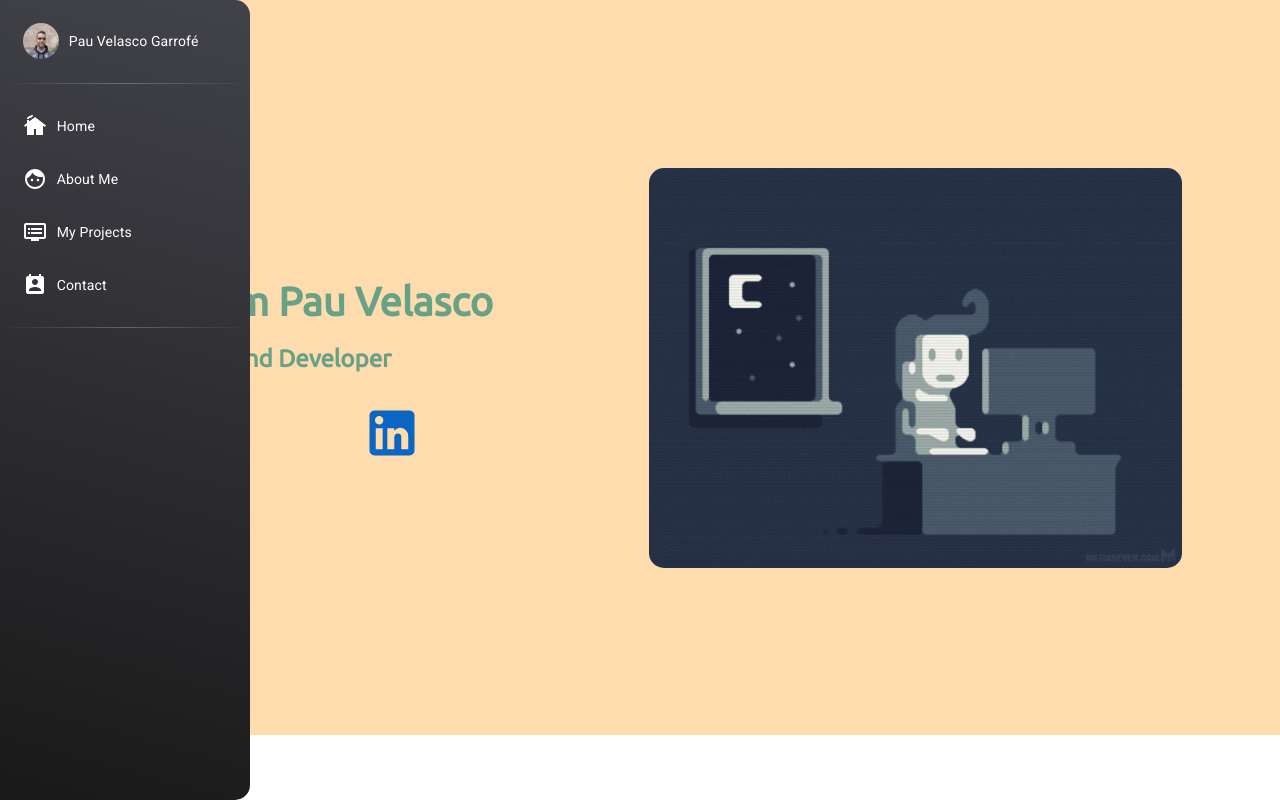
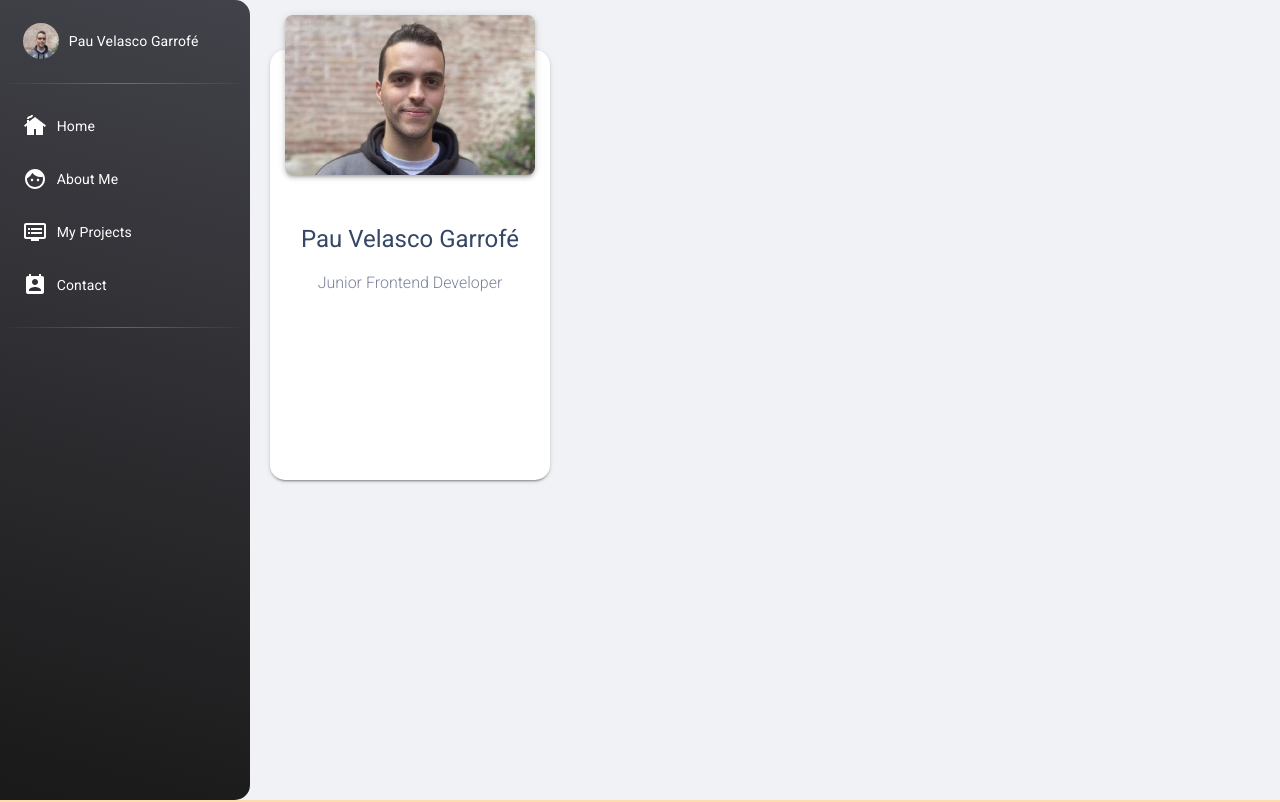
Before and after one commit to PauVelasco77/Portfolio, a React (Create React App) app: page / in a window 1280 px wide. Shown: the top 802 px of the page. Built offline with nearby package versions, Linux system fonts and the light colour scheme.

Commit message:
added profile img and name

```diff
--- /dev/null
+++ b/src/components/Home/Home.js
@@ -0,0 +1,26 @@
+import HomeCard from "../HomeCard/HomeCard";
+import styled from "@emotion/styled";
+
+const HomeContainer = styled.section`
+  height: 100vh;
+  background-color: #f0f2f5;
+  padding: 50px 20px 20px 270px;
+
+  .background {
+    background-color: #344767;
+    height: 100%;
+    width: 500px;
+    transform: rotate(45deg);
+    position: absolute;
+  }
+`;
+
+const Home = () => {
+  return (
+    <HomeContainer>
+      <HomeCard />
+    </HomeContainer>
+  );
+};
+
+export default Home;
--- /dev/null
+++ b/src/components/HomeCard/HomeCard.js
@@ -0,0 +1,63 @@
+import { CardMedia, Paper } from "@mui/material";
+import styled from "@emotion/styled";
+
+const HomeCardContainer = styled(Paper)`
+  height: 430px;
+  width: 280px;
+  background-color: white;
+  display: flex;
+  justify-content: center;
+  top: 50px;
+  border-radius: 15px;
+  display: flex;
+  flex-direction: column;
+  justify-content: flex-start;
+  padding: 15px;
+  color: rgb(52, 71, 103);
+  align-items: center;
+
+  & h1 {
+    margin: 0;
+    font-size: 24px;
+    font-weight: 400;
+  }
+
+  & h2 {
+    margin: 0;
+    font-size: 16px;
+    font-weight: 300;
+    color: rgb(123, 128, 154);
+    margin-top: 20px;
+  }
+`;
+
+const ImageElement = styled(CardMedia)`
+  width: 100%;
+  height: 40%;
+  margin: 0;
+  transition: all 0.3s ease-in-out;
+  border-radius: 7.5px;
+  position: relative;
+  bottom: 50px;
+
+  :hover {
+    cursor: pointer;
+    transform: translateY(-50px);
+  }
+`;
+
+const HomeCard = () => {
+  return (
+    <HomeCardContainer elevation={2}>
+      <ImageElement
+        image="../../../profilePhoto2.jpg"
+        alt="profilephoto"
+        sx={{ boxShadow: 3 }}
+      />
+      <h1>Pau Velasco Garrofé</h1>
+      <h2>Junior Frontend Developer</h2>
+    </HomeCardContainer>
+  );
+};
+
+export default HomeCard;
--- a/src/components/MainComponent/MainComponent.js
+++ b/src/components/MainComponent/MainComponent.js
@@ -2,6 +2,7 @@ import { GitHub, LinkedIn } from "@mui/icons-material";
 import styled from "@emotion/styled";
 import { commonStyles } from "../../styles/commonStyles";
 import NewNavBar from "../NewNavBar/NewNavBar";
+import Home from "../Home/Home";
 
 const MainComponentContainer = styled.section`
   height: calc(100vh - 65px);
@@ -77,6 +78,7 @@ const MainComponent = () => {
   return (
     <>
       <NewNavBar />
+      <Home />
       <MainComponentContainer>
         <div className="home-content">
           <div className="home-content__text">
--- a/src/index.css
+++ b/src/index.css
@@ -1,11 +1,14 @@
 @import url("https://fonts.googleapis.com/css2?family=Roboto:ital,wght@0,100;0,300;0,400;0,500;0,700;0,900;1,100;1,300;1,400;1,500;1,700;1,900&display=swap");
+
+* {
+  box-sizing: border-box;
+}
 
 body {
   margin: 0;
   font-family: "Roboto", sans-serif;
   -webkit-font-smoothing: antialiased;
   -moz-osx-font-smoothing: grayscale;
-  box-sizing: border-box;
 }
 
 code {
```
